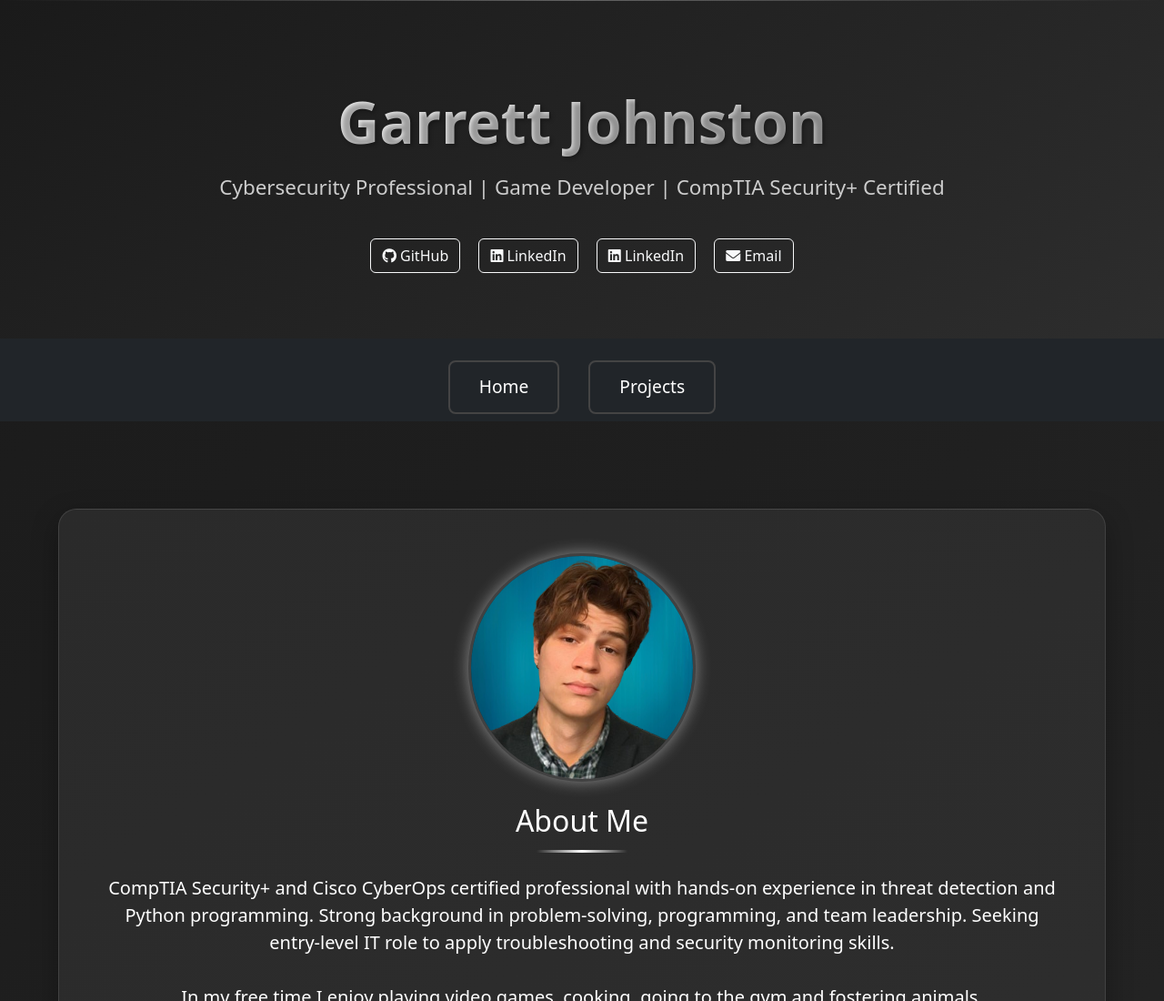
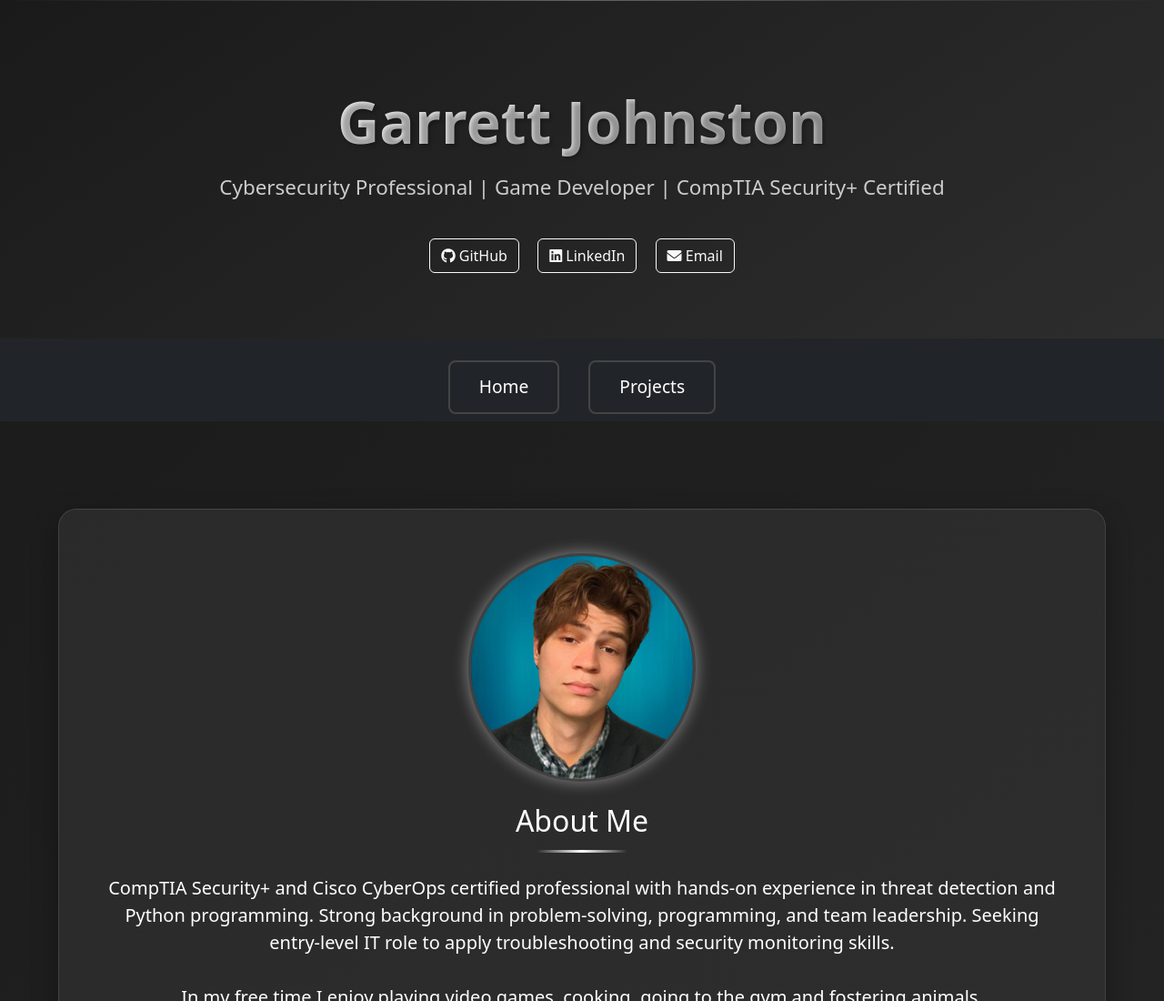
Before and after one commit to Garrett-M-Johnston/Garrett-M-Johnston.github.io, a plain HTML site: page about.html in a window 1280 px wide. Shown: the top 1100 px of the page at 91% size. Drawn offline with nearby package versions, Linux system fonts and the light colour scheme.

Commit message:
Update about.html

```diff
--- a/about.html
+++ b/about.html
@@ -379,9 +379,6 @@
                 <a href="https://www.linkedin.com/in/garrett-johnston-cybersec" class="btn btn-outline-light m-2">
                     <i class="fab fa-linkedin"></i> LinkedIn
                 </a>
-                <a href="https://www.linkedin.com/in/garrett-johnston-cybersec" class="btn btn-outline-light m-2">
-                    <i class="fab fa-linkedin"></i> LinkedIn
-                </a>
                 <a href="mailto:garrett.michael.johnston@gmail.com" class="btn btn-outline-light m-2">
                     <i class="fas fa-envelope"></i> Email
                 </a>
```
